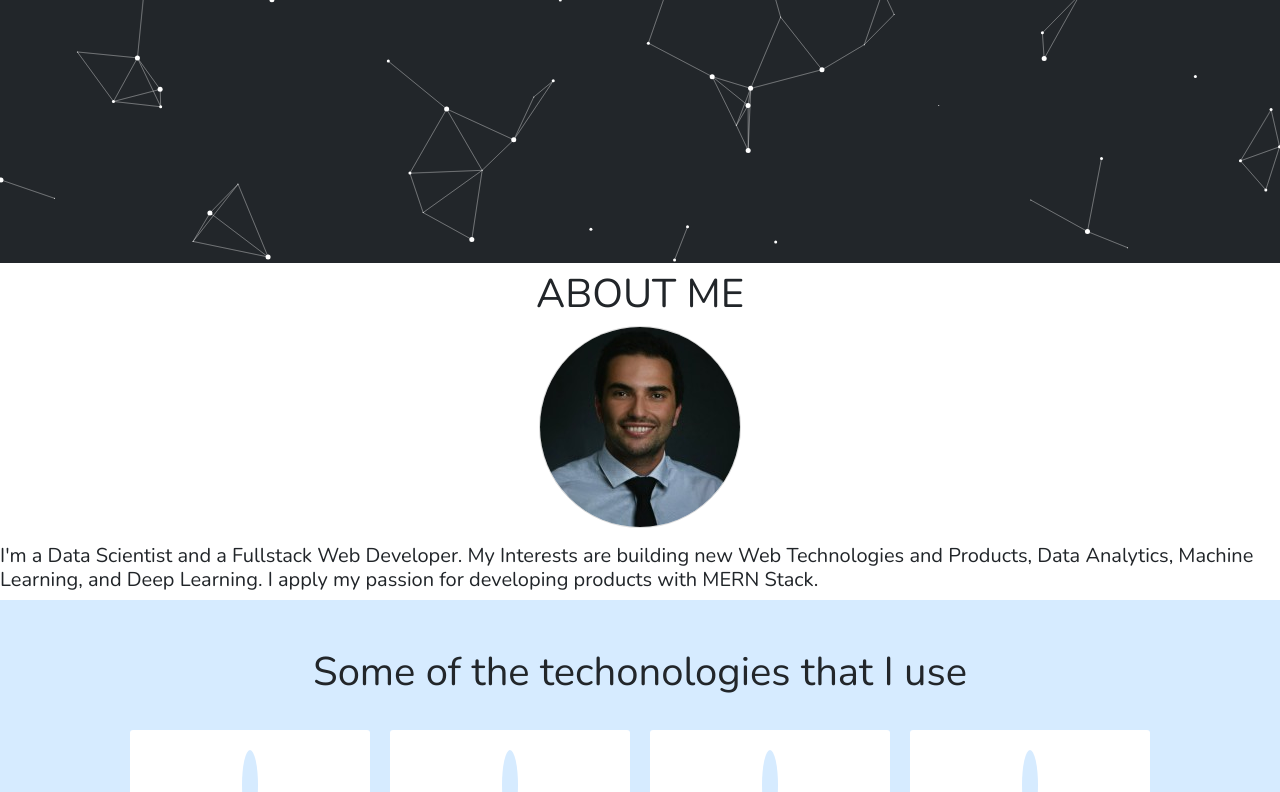
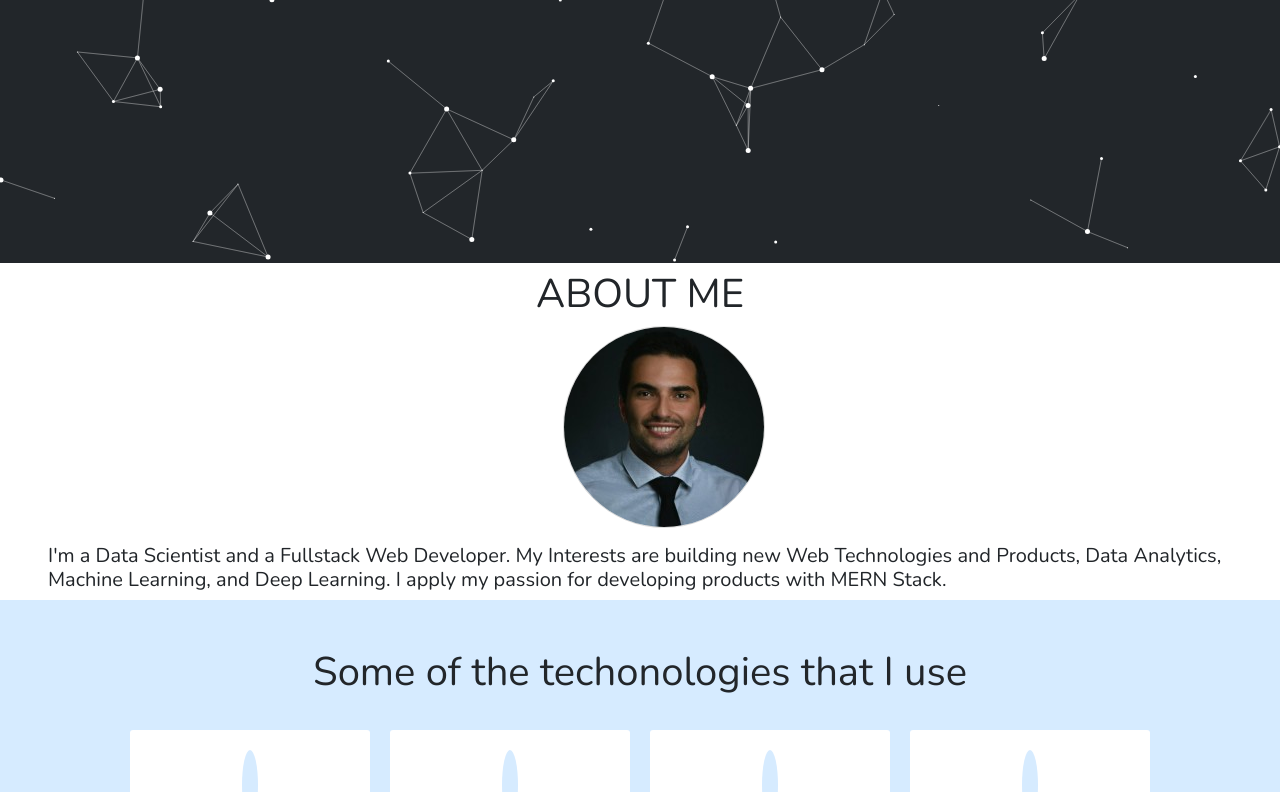
Before and after one commit to Shahabgeravesh/portfoliomain, a React (Create React App) app: page / in a window 1280 px wide. Shown: the part 537-1329 px from the top of the page. Built offline with nearby package versions, Linux system fonts and the light colour scheme; some icons are missing.

Commit message:
About me margin left

```diff
--- a/src/screens/aboutMe/aboutMe.css
+++ b/src/screens/aboutMe/aboutMe.css
@@ -1,6 +1,6 @@
 .about__container{
 
-    margin: rem 0;
+    margin-left: 3rem;
     display:flex;
     flex-direction: column;
     align-items:center;
@@ -16,12 +16,6 @@ border:0.5px solid rgb(218,218,218);
 margin-bottom:1rem;
 }
 
-.about-text{
-
-display:flex;
-justify-content: center center;
-
-}
 
 .about-me{
     display: flex;
```
